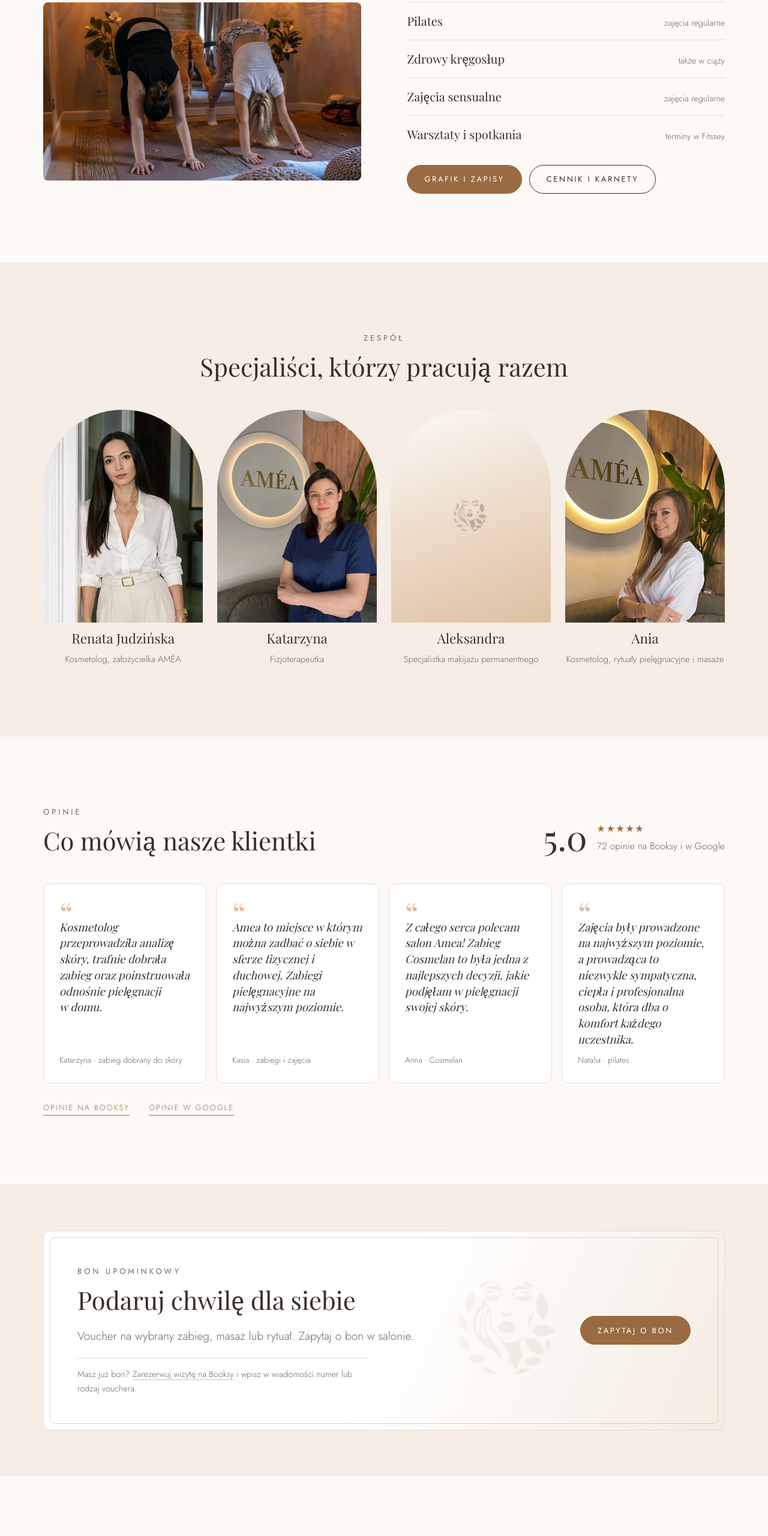
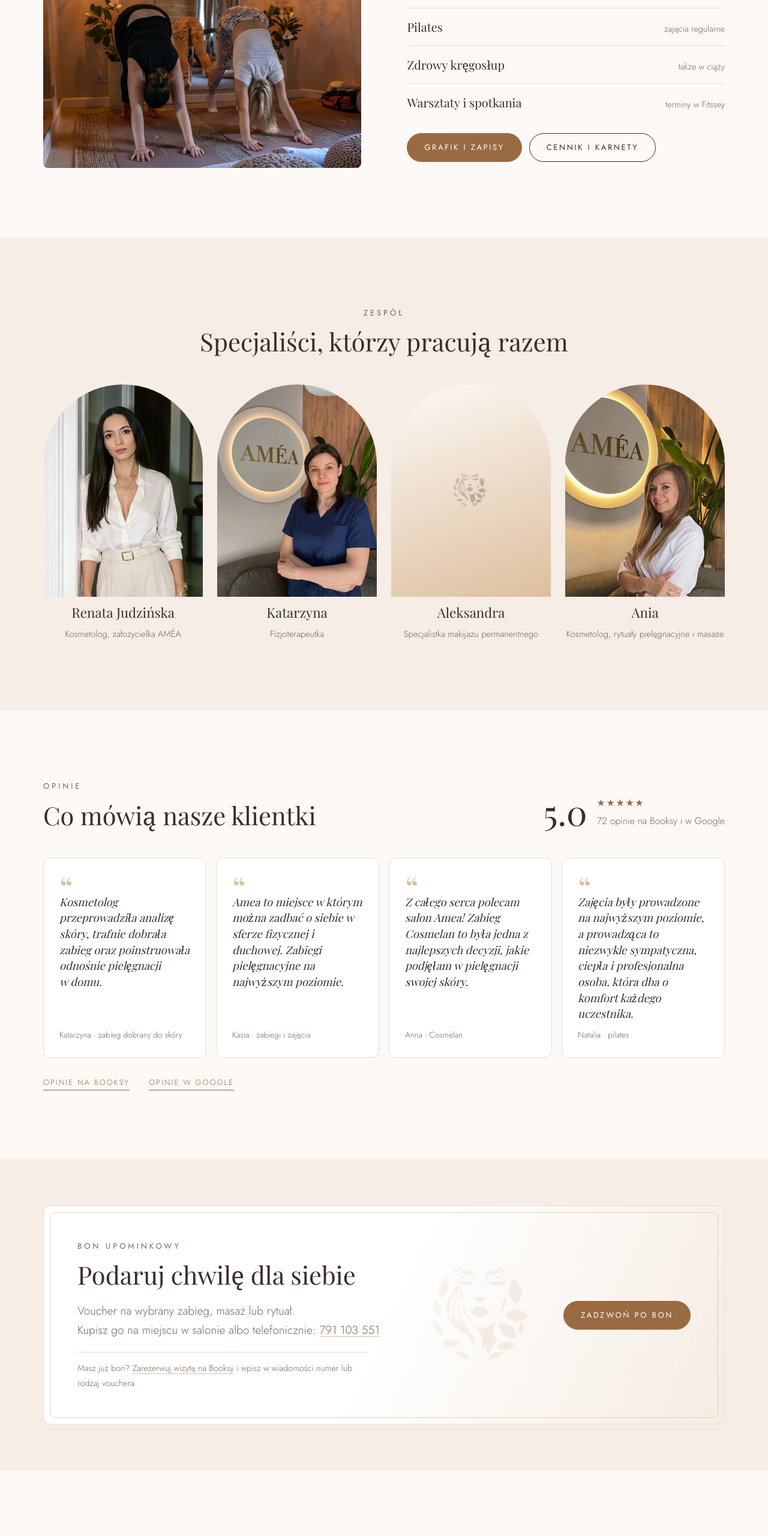
Before and after one commit to mateusz-judzinski/amea-website, a plain HTML site: page index.html in a window 1280 px wide. Shown: the part 6979-9540 px from the top of the page at 60% size. Drawn offline with nearby package versions, Linux system fonts and the light colour scheme; a web font is replaced by a local one.

Commit message:
Odpowiedzi salonu: bon, zajęcia sensualne, porządki
- TODO: nowa sekcja 0 z pytaniami wysłanymi Renacie 10.11.2026,
  jej odpowiedziami, materiałami (dane do polityki prywatności)
  i tym, co z nich wynika; sekcja 1 tylko z niewysłanymi pytaniami
- Zajęcia sensualne zdjęte z zakładki Ruch i listy w Zajęciach
  (brak prowadzącej); 4 karty Ruchu w jednym rzędzie, 2 × 2 do 1100 px
- Bon: zakup na miejscu i telefonicznie (numer w tekście, przycisk
  „Zadzwoń po bon”); emblemat w tle we własnej kolumnie, żeby tekst
  na niego nie wchodził; do 1000 px jedna kolumna
- Usunięte nieaktualne komentarze TODO (paznokcie, nazwiska,
  zajęcia sensualne); specjalistki tylko z imienia
- CLAUDE.md: nowe ustalenia z salonem

Co-Authored-By: Claude Opus 5.5 <noreply@anthropic.com>

```diff
--- a/assets/css/styles.css
+++ b/assets/css/styles.css
@@ -261,6 +261,10 @@ a.pillar:hover, a.pillar:focus-visible { border-color: var(--soft); box-shadow:
 .panel-intro p { max-width: 62ch; color: var(--muted); }
 
 .cards { display: grid; grid-template-columns: repeat(auto-fill, minmax(280px, 1fr)); gap: 16px; }
+/* Ruch has four cards: one row, 2 × 2 on laptops and tablets, one column on phones (no lone card in a second row) */
+#p-ruch .cards { grid-template-columns: repeat(4, minmax(0, 1fr)); }
+@media (max-width: 1100px) { #p-ruch .cards { grid-template-columns: repeat(2, minmax(0, 1fr)); } }
+@media (max-width: 600px) { #p-ruch .cards { grid-template-columns: 1fr; } }
 .card { background: var(--card); border: 1px solid var(--line); border-radius: var(--radius); padding: 26px; display: flex; flex-direction: column; gap: 14px; min-width: 0; }
 .card h3 { font-size: 1.4rem; }
 .card .for { color: var(--muted); font-size: .92rem; }
@@ -492,20 +496,28 @@ html:has(.booking[open]) { overflow: hidden; }
 
 /* ---------- Voucher ---------- */
 
-/* Styled like a gift card: inner hairline frame and a faint emblem watermark */
+/* Styled like a gift card: inner hairline frame and a faint emblem watermark. The emblem has its own column between
+   the text and the button (at least its width plus air on both sides), so the text never runs into it; up to 1000 px one column, emblem in the corner. */
 .voucher {
   position: relative; overflow: hidden; isolation: isolate;
-  display: grid; grid-template-columns: 1fr auto; gap: 24px; align-items: center;
+  display: grid; grid-template-columns: minmax(0, 40rem) minmax(220px, 1fr) auto; gap: 24px; align-items: center;
   border: 1px solid var(--line); border-radius: var(--radius); padding: clamp(32px, 4.5vw, 56px);
   background: linear-gradient(115deg, var(--card) 50%, color-mix(in srgb, var(--soft) 30%, var(--card)));
 }
 .voucher::before { content: ""; position: absolute; inset: 10px; border: 1px solid color-mix(in srgb, var(--soft) 70%, transparent); border-radius: calc(var(--radius) - 4px); pointer-events: none; }
 .voucher-note { font-size: .9rem; color: var(--muted); padding-top: 14px; border-top: 1px solid var(--line); max-width: 58ch; }
-.voucher-mark { position: absolute; z-index: -1; width: 170px; right: 24%; top: 50%; translate: 0 -50%; background: var(--accent); opacity: .1; } /* emblem.png is 128 px: keep it small */
-@media (max-width: 700px) {
+.voucher > .stack { grid-column: 1; }
+.voucher > .btn { grid-column: 3; }
+/* absolutely positioned in the middle grid column (the positioned grid is its containing block; both lines are needed,
+   for an absolutely positioned item an "auto" end line means the container's padding edge) */
+.voucher-mark { position: absolute; z-index: -1; grid-column: 2 / 3; grid-row: 1 / 2; width: 170px; left: 50%; top: 50%; translate: -50% -50%; background: var(--accent); opacity: .1; } /* emblem.png is 128 px: keep it small */
+@media (max-width: 1000px) {
   .voucher { grid-template-columns: 1fr; }
-  .voucher-mark { width: 160px; right: -24px; top: 24%; }
+  .voucher > .stack, .voucher > .btn { grid-column: 1; }
+  .voucher > .btn { justify-self: start; }
+  .voucher-mark { grid-column: auto; grid-row: auto; width: 160px; left: auto; right: -24px; top: 24%; translate: 0 -50%; } /* the card is the containing block again */
 }
+@media (max-width: 700px) { .voucher > .btn { justify-self: stretch; } }
 
 /* ---------- Contact ---------- */
 
--- a/index.html
+++ b/index.html
@@ -387,14 +387,11 @@
           <article class="card"><h3>Joga</h3><p class="for">Praktyka dla różnych poziomów zaawansowania.</p><div class="card-foot"><span class="from"><small>od</small>50 zł</span><a class="link" href="https://app.fitssey.com/3329969456/frontoffice" target="_blank" rel="noopener">Zapisz się</a></div></article>
           <article class="card"><h3>Pilates</h3><p class="for">Siła głębokich mięśni, stabilizacja i postawa.</p><div class="card-foot"><span class="from"><small>od</small>50 zł</span><a class="link" href="https://app.fitssey.com/3329969456/frontoffice" target="_blank" rel="noopener">Zapisz się</a></div></article>
           <article class="card"><h3>Zdrowy kręgosłup</h3><p class="for">Joga ze stretchingiem i ćwiczeniami wzmacniającymi na napięcia i ból pleców. Także dla kobiet w ciąży.</p><div class="card-foot"><span class="from"><small>od</small>50 zł</span><a class="link" href="https://app.fitssey.com/3329969456/frontoffice" target="_blank" rel="noopener">Zapisz się</a></div></article>
-          <!-- TODO(zajęcia): zajęć sensualnych nie ma teraz w Fitssey – dopytać salon, czy są prowadzone -->
-          <article class="card"><h3>Zajęcia sensualne</h3><p class="for">Świadomość ciała i kobieca energia.</p></article>
           <article class="card"><h3>Warsztaty dla kobiet</h3><p class="for">Spotkania wokół ciała, piękna i równowagi.</p><div class="card-foot"><a class="link" href="https://app.fitssey.com/3329969456/frontoffice" target="_blank" rel="noopener">Zobacz terminy</a></div></article>
         </div>
       </div>
 
       <!-- Makijaż permanentny (Booksy: 6 usług, wykonuje Aleksandra, termin ustalany telefonicznie) -->
-      <!-- TODO(oferta): stylizacja paznokci – pokazywać? -->
       <div class="panel" role="tabpanel" id="p-pmu" aria-labelledby="t-pmu" hidden>
         <div class="panel-intro">
           <p>Zabiegi wykonuje Aleksandra, termin ustalamy telefonicznie: <a href="tel:+48791103551">791 103 551</a>. Przed pierwszym zabiegiem można wykonać bezpłatną próbę uczuleniową.</p>
@@ -1095,7 +1092,6 @@
           <li><b>Joga</b><span>zajęcia regularne</span></li>
           <li><b>Pilates</b><span>zajęcia regularne</span></li>
           <li><b>Zdrowy kręgosłup</b><span>także w ciąży</span></li>
-          <li><b>Zajęcia sensualne</b><span>zajęcia regularne</span></li>
           <li><b>Warsztaty i spotkania</b><span>terminy w Fitssey</span></li>
         </ul>
         <!-- TODO(zajęcia): widżet grafiku Fitssey, kod z panelu (docs/TODO.md); miejsce pod .class-list -->
@@ -1108,7 +1104,9 @@
   </section>
 
   <!-- ZESPÓŁ -->
-  <!-- TODO(zespół): zdjęcie Aleksandry; nazwiska i krótkie bio Katarzyny, Aleksandry i Ani (Ania ma bio na swoim profilu pracownika w Booksy) -->
+  <!-- TODO(zespół): zdjęcie Aleksandry; krótkie bio każdej (Renata prześle; Ania ma też bio na swoim profilu pracownika w Booksy).
+       Specjalistki tylko z imienia (decyzja salonu 10.11.2026). -->
+
   <section class="band" id="zespol">
     <div class="wrap">
       <div class="stack center">
@@ -1172,7 +1170,10 @@
   </section>
 
   <!-- BON UPOMINKOWY -->
-  <!-- TODO(bon): jak kupić voucher (na miejscu / telefonicznie / online); realizacja wg Booksy: usługa „Bon upominkowy” -->
+  <!-- Bon: zakup na miejscu w salonie i telefonicznie (salon, 10.11.2026); realizacja przez usługę „Bon upominkowy” w Booksy.
+       TODO(bon): Renata wymieniła też zakup przez Booksy, ale sprzedaż bonów online jest tam wyłączona (has_online_vouchers: false,
+       accept_booksy_gift_cards: false) – jeśli ją włączy, dodać przycisk „Kup bon online” z linkiem z Booksy. -->
+
   <section class="band band-tight" id="bon">
     <div class="wrap">
       <div class="voucher">
@@ -1180,10 +1181,10 @@
         <div class="stack">
           <p class="eyebrow">Bon upominkowy</p>
           <h2>Podaruj chwilę dla siebie</h2>
-          <p class="lead">Voucher na wybrany zabieg, masaż lub rytuał. Zapytaj o bon w salonie.</p>
+          <p class="lead">Voucher na wybrany zabieg, masaż lub rytuał.<br>Kupisz go na miejscu w salonie albo telefonicznie: <a href="tel:+48791103551">791 103 551</a></p>
           <p class="voucher-note">Masz już bon? <a href="https://booksy.com/pl-pl/339658_amea-holistyczna-przestrzen-piekna-i-harmonii_salon-kosmetyczny_12355_bytom?do=open-widget&amp;variantId=21806188" target="_blank" rel="noopener">Zarezerwuj wizytę na Booksy</a> i wpisz w wiadomości numer lub rodzaj vouchera.</p>
         </div>
-        <a class="btn btn-solid" href="#kontakt">Zapytaj o bon</a>
+        <a class="btn btn-solid" href="tel:+48791103551">Zadzwoń po bon</a>
       </div>
     </div>
   </section>
```
Also changed, not shown: 2 other files.
